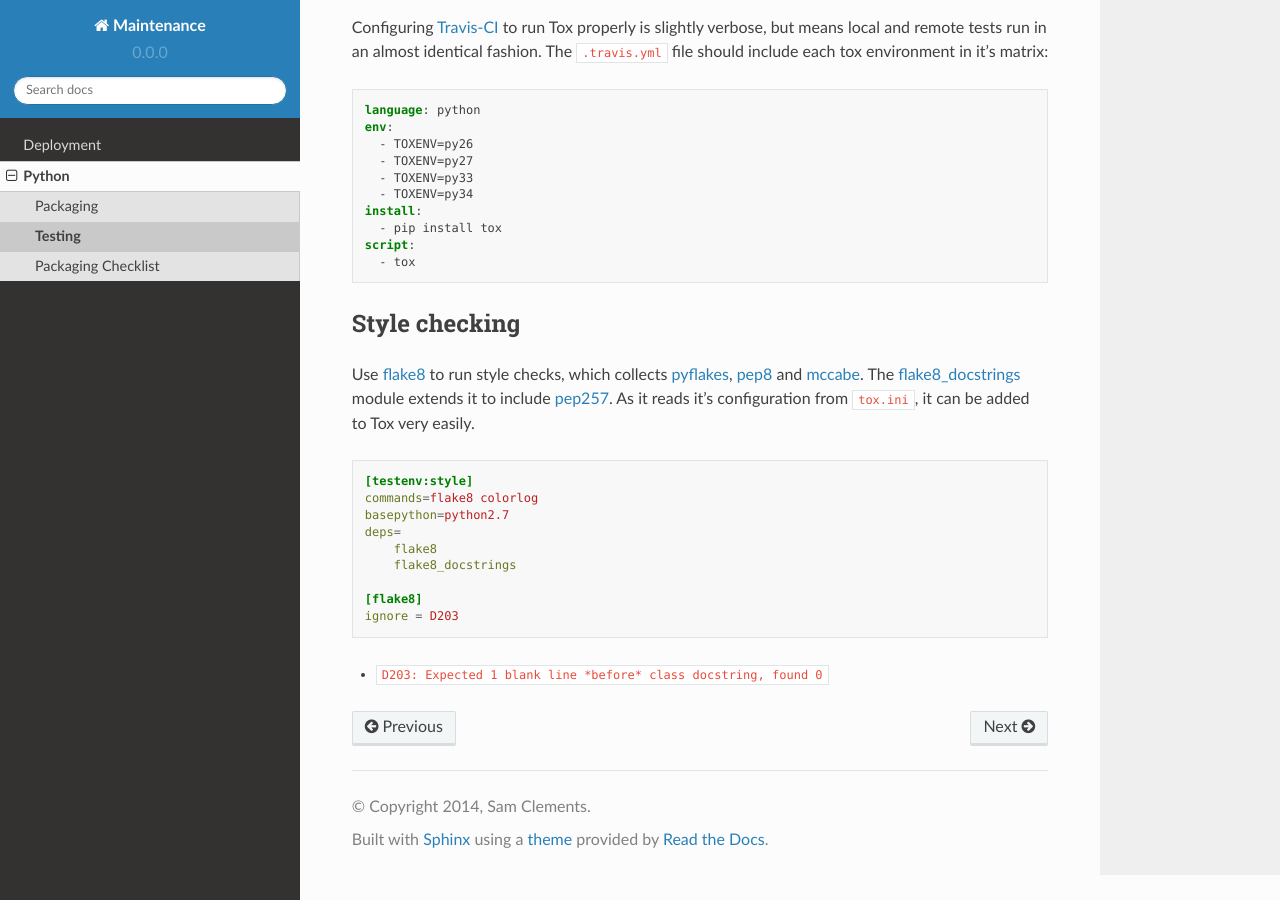
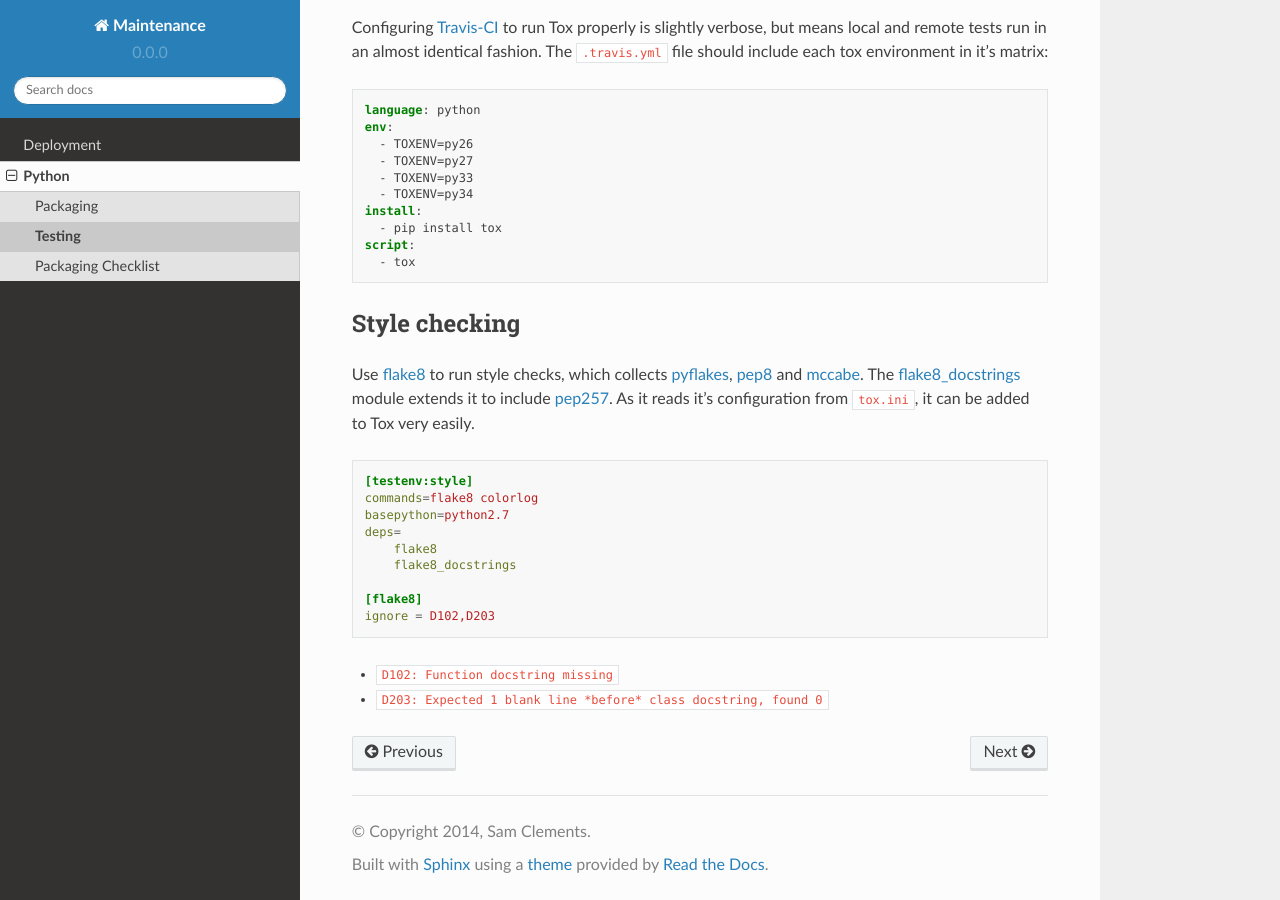
Before and after one commit to kragniz/maintenance, a Sphinx documentation site: the page built from docs/python/testing.rst, in a window 1280 px wide and 900 px high, scrolled down 601 px. Built offline with Sphinx 7.4.7 and the Read the Docs theme 2.0.0, drawn with Linux system fonts in a browser that asks for light colours; pages that are not in the unit, such as notebooks, are missing from menus.

Commit message:
Added D102 to ignored pep257 errors

```diff
--- a/docs/python/testing.rst
+++ b/docs/python/testing.rst
@@ -51,8 +51,9 @@ Use flake8_ to run style checks, which collects pyflakes_, pep8_ and mccabe_. Th
         flake8_docstrings
 
     [flake8]
-    ignore = D203
+    ignore = D102,D203
 
+* ``D102: Function docstring missing``
 * ``D203: Expected 1 blank line *before* class docstring, found 0``
 
 .. _tox: http://tox.readthedocs.org/
```
